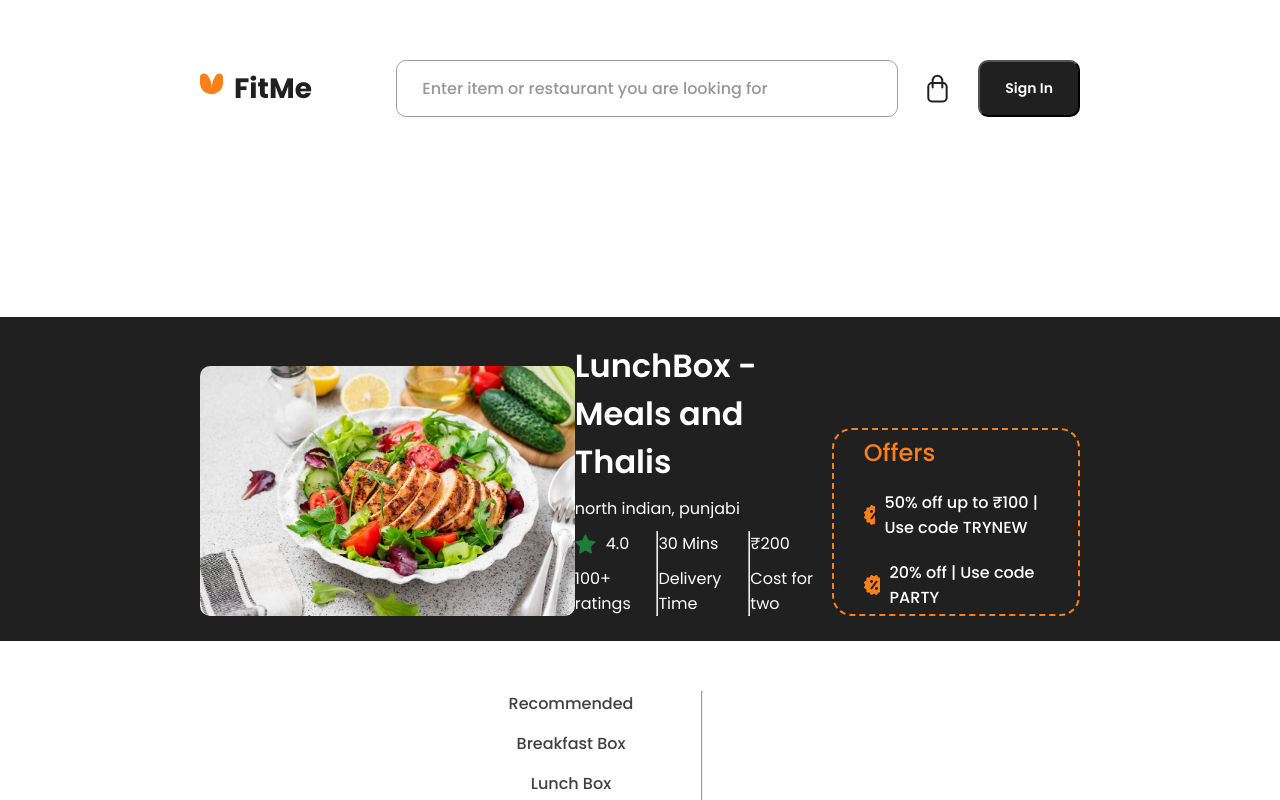
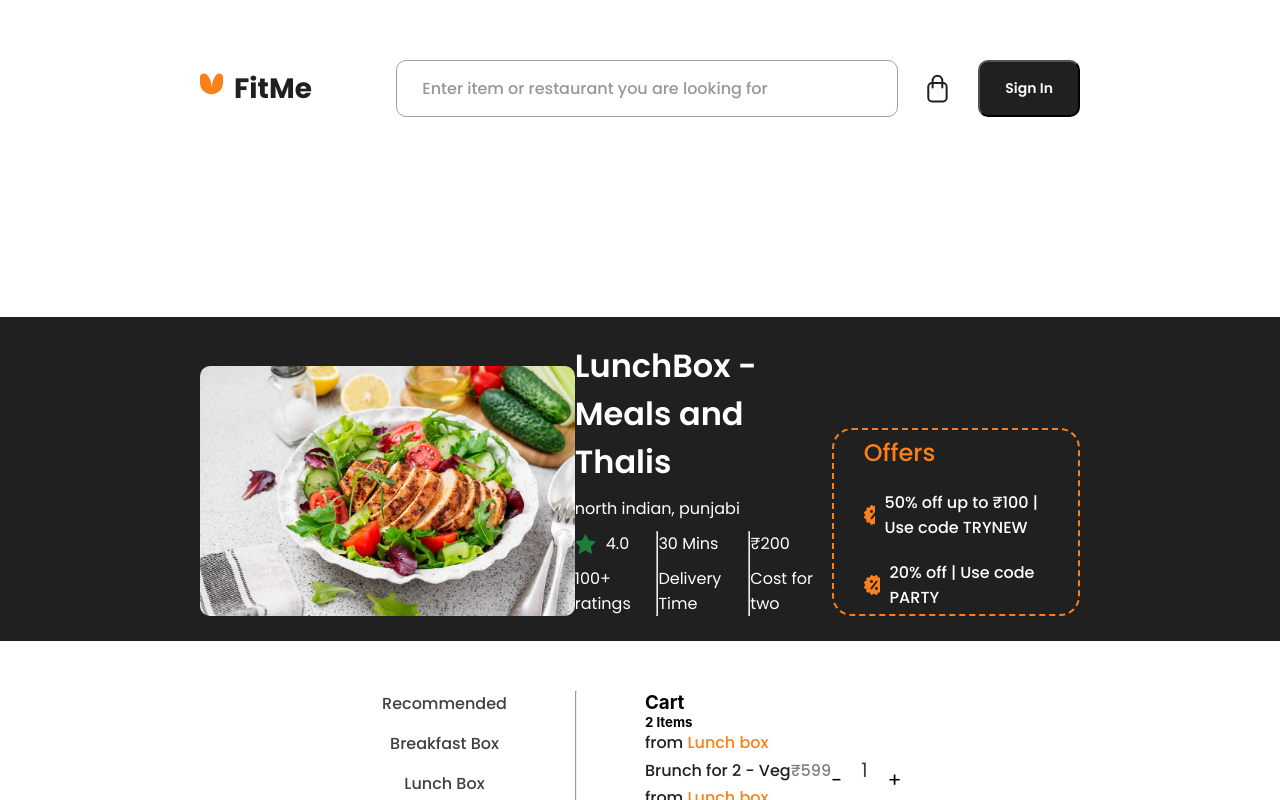
Before and after one commit to GuilhermeCaneda/FitMe-Online-Food-Delivery-Website, a React (Create React App) app: page / in a window 1280 px wide. Shown: the top 800 px of the page. Built offline with nearby package versions, Linux system fonts and the light colour scheme.

Commit message:
cart added

```diff
--- /dev/null
+++ b/src/components/Cart.module.css
@@ -0,0 +1 @@
+/*# sourceMappingURL=Cart.module.css.map */
--- /dev/null
+++ b/src/components/Cart.tsx
@@ -0,0 +1,24 @@
+import CartItem from "./CartItem";
+import styles from "./Cart.module.css";
+const Cart: React.FC = () => {
+    return(
+        <div className={styles.content}>
+            <div>
+                <h3>Cart</h3>
+                <h5>2 Items</h5>
+            </div>
+            <CartItem/>
+            <CartItem/>
+            <div>
+                <div>
+                    <h3>Subtotal</h3>
+                    <h3>₹799</h3>
+                </div>
+                <p>Extra charges may apply</p>
+            </div>
+            <button>Checkout</button>
+        </div>
+    )
+}
+
+export default Cart;
--- /dev/null
+++ b/src/components/CartItem.module.css
@@ -0,0 +1,73 @@
+@import url("https://fonts.googleapis.com/css2?family=Poppins:ital,wght@0,100;0,200;0,300;0,400;0,500;0,600;0,700;0,800;0,900;1,100;1,200;1,300;1,400;1,500;1,600;1,700;1,800;1,900&family=Space+Mono&family=Work+Sans&display=swap");
+.content {
+  display: flex;
+  flex-flow: column nowrap;
+}
+.content p {
+  color: #202020;
+  font-family: Poppins;
+  font-size: 16px;
+  font-style: normal;
+  font-weight: 500;
+  line-height: normal;
+}
+.content p span {
+  color: #FC8019;
+  font-family: Poppins;
+  font-size: 16px;
+  font-style: normal;
+  font-weight: 500;
+  line-height: normal;
+}
+.content div {
+  display: flex;
+  flex-flow: row nowrap;
+  justify-content: space-between;
+  align-items: center;
+}
+
+.food {
+  display: flex;
+  justify-content: flex-start;
+  flex-flow: column nowrap;
+}
+.food .name {
+  color: #202020;
+  font-family: Poppins;
+  font-size: 16px;
+  font-style: normal;
+  font-weight: 500;
+  line-height: normal;
+}
+.food .price {
+  color: #808080;
+  font-family: Poppins;
+  font-size: 16px;
+  font-style: normal;
+  font-weight: 500;
+  line-height: normal;
+}
+
+.quantity {
+  display: flex;
+  justify-content: center;
+  align-self: flex-start;
+  gap: 20px;
+}
+.quantity label {
+  color: #404040;
+  font-family: Poppins;
+  font-size: 20px;
+  font-style: normal;
+  font-weight: 400;
+  line-height: normal;
+}
+.quantity button {
+  background-color: transparent;
+  border: none;
+  font-weight: 400;
+  font-size: 20px;
+  width: 10.2px;
+  height: 10.2px;
+  font-family: Poppins;
+}/*# sourceMappingURL=CartItem.module.css.map */
--- /dev/null
+++ b/src/components/CartItem.module.scss
@@ -0,0 +1,75 @@
+@import url('https://fonts.googleapis.com/css2?family=Poppins:ital,wght@0,100;0,200;0,300;0,400;0,500;0,600;0,700;0,800;0,900;1,100;1,200;1,300;1,400;1,500;1,600;1,700;1,800;1,900&family=Space+Mono&family=Work+Sans&display=swap');
+.content{
+    display: flex;
+    flex-flow: column nowrap;
+    p{
+        color: #202020;
+        font-family: Poppins;
+        font-size: 16px;
+        font-style: normal;
+        font-weight: 500;
+        line-height: normal;
+        span{
+            color: #FC8019;
+            font-family: Poppins;
+            font-size: 16px;
+            font-style: normal;
+            font-weight: 500;
+            line-height: normal;
+        }
+    }
+
+    div{
+        display: flex;
+        flex-flow: row nowrap;
+        justify-content: space-between;
+        align-items: center;
+    }
+}
+
+.food{
+    display: flex;
+    justify-content: flex-start;
+    flex-flow: column nowrap;
+    .name{
+        color: #202020;
+        font-family: Poppins;
+        font-size: 16px;
+        font-style: normal;
+        font-weight: 500;
+        line-height: normal;
+    }
+    .price{
+        color: #808080;
+        font-family: Poppins;
+        font-size: 16px;
+        font-style: normal;
+        font-weight: 500;
+        line-height: normal;
+    }
+}
+
+.quantity{
+    display: flex;
+    justify-content: center;
+    align-self: flex-start;
+    gap: 20px;
+    label{
+        color: #404040;
+        font-family: Poppins;
+        font-size: 20px;
+        font-style: normal;
+        font-weight: 400;
+        line-height: normal;
+    }
+    button{
+        background-color: transparent;
+        border: none;
+
+        font-weight: 400;
+        font-size: 20px;
+        width: 10.2px;
+        height: 10.2px;
+        font-family: Poppins;
+    }
+}
--- /dev/null
+++ b/src/components/CartItem.tsx
@@ -0,0 +1,24 @@
+import styles from "./CartItem.module.css";
+
+const CartItem: React.FC = () => {
+    return(
+        <div className={styles.content}>
+            <p>from <span>Lunch box</span></p>
+
+            <div>
+                <div className={styles.food}>
+                    <p className={styles.name}>Brunch for 2 - Veg</p>
+                    <p className={styles.price}>₹599</p>
+                </div>
+                <div className={styles.quantity}>
+                    <button>-</button>
+                    <label htmlFor="text">1</label>
+                    <button>+</button>
+                </div>
+            </div>
+
+        </div>
+    )
+}
+
+export default CartItem;
--- a/src/pages/restaurant/Restaurant.tsx
+++ b/src/pages/restaurant/Restaurant.tsx
@@ -1,6 +1,7 @@
 import styles from "./Restaurant.module.css";
 import Header from '../../components/Header';
 import RestaurantAbout from "../../components/RestaurantAbout";
+import Cart from "../../components/Cart";
 
 const Restaurant: React.FC = () => {
     return(
@@ -18,12 +19,9 @@ const Restaurant: React.FC = () => {
                         <li><a href="#">Biriyani Box</a></li>
                     </ul>
                 </nav>
+                <hr/>
+                <Cart/>
 
-                <hr/>
-
-                <div>
-
-                </div>
             </div>
 
         </section>
```
Also changed, not shown: src/components/Cart.module.scss (added), 2 other files (tests, documents, lock files or other folders).
